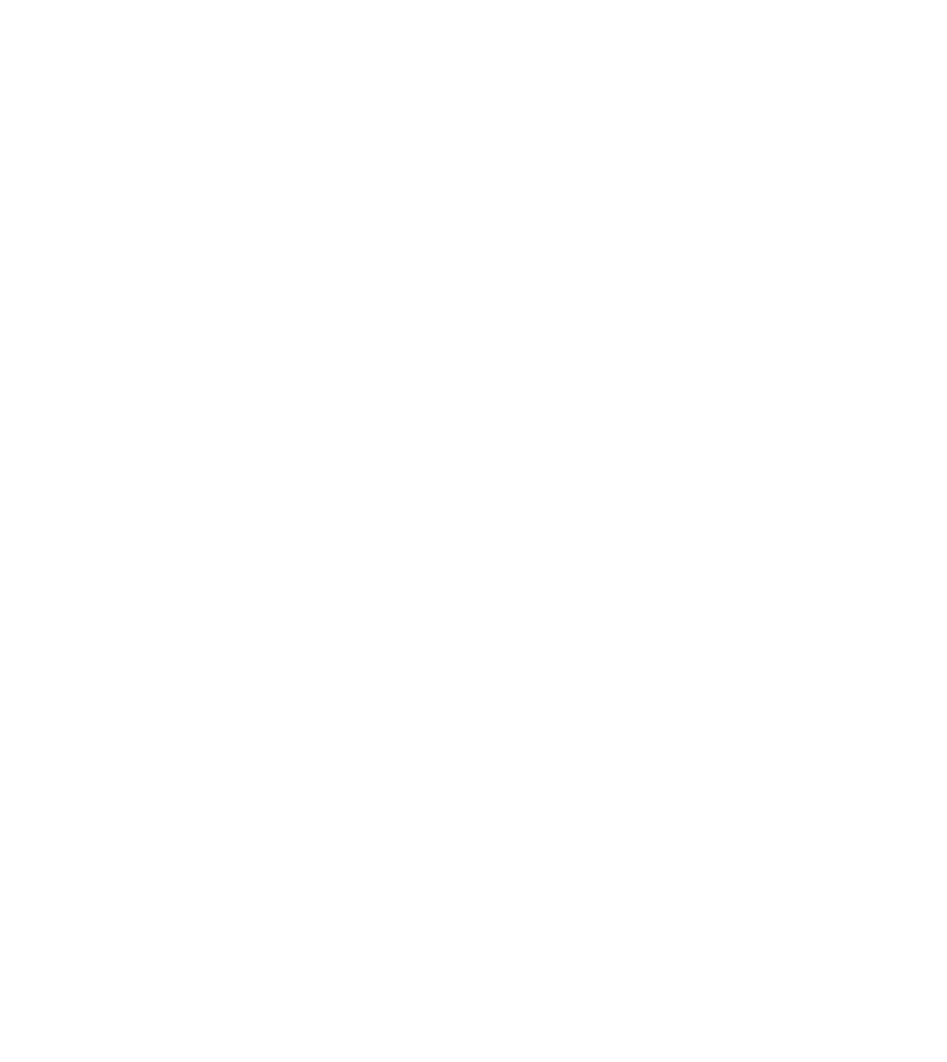
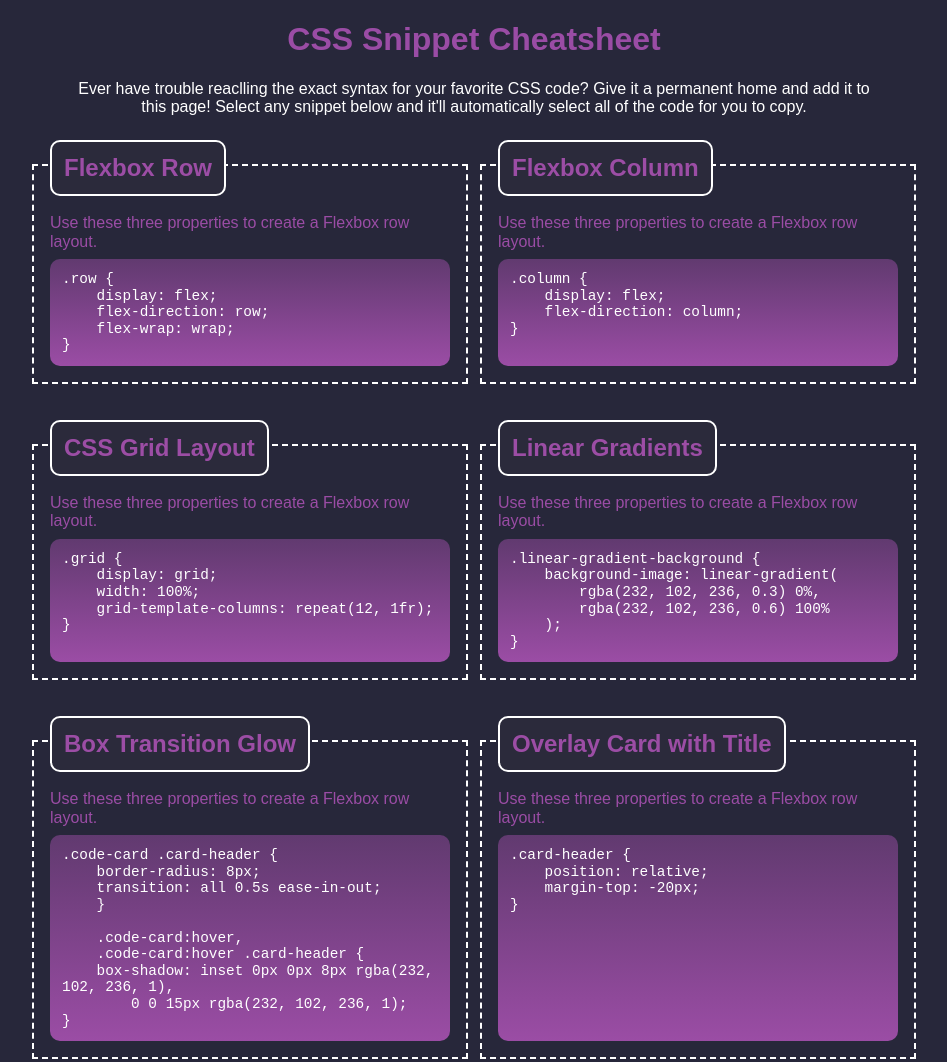
Before and after one commit to HUGODEHSIGN/bootcamp_css-snippet-cheat-sheet, a plain HTML site: page index.html in a window 1280 px wide. Shown: the whole page, without its empty margins (166-1113 px from the left). Before the commit the page ends 800 px from the top, so only its background shows below. Drawn offline with Linux system fonts and the light colour scheme.

Commit message:
finished styling and adding colors

```diff
--- a/assets/css/style.css
+++ b/assets/css/style.css
@@ -0,0 +1,118 @@
+* {
+  margin: 0;
+  padding: 0;
+}
+
+:root {
+  --rounded: 10px;
+  --spacing: 12px;
+  --spacing-md: 16px;
+  --spacing-xl: 48px;
+  --background: #2b2a3b;
+}
+
+body {
+  font-size: 16px;
+  background-color: #27273a;
+  font-family: Arial, Helvetica, sans-serif;
+}
+
+body {
+  margin: 8px;
+}
+
+header {
+  h1 {
+    text-align: center;
+    color: rgba(232, 102, 236, 0.6);
+  }
+  p {
+    max-width: 800px;
+    margin: 0 auto;
+    text-align: center;
+    color: white;
+  }
+}
+
+.card-container {
+  display: flex;
+  flex-direction: row;
+  flex-wrap: wrap;
+  gap: 12px;
+
+  justify-content: center;
+}
+
+.card {
+  position: relative;
+  border: 2px dashed white;
+  margin-top: var(--spacing-xl);
+  padding: var(--spacing-md);
+  padding-top: var(--spacing-xl);
+  display: flex;
+  flex-direction: column;
+  gap: 8px;
+  width: 400px;
+  transition: 300ms ease all;
+
+  h2 {
+    position: absolute;
+    padding: var(--spacing);
+    border: 2px solid white;
+    border-radius: var(--rounded);
+    top: -26px;
+    background-color: #2b2a3b;
+    color: rgba(232, 102, 236, 0.6);
+    transition: 300ms ease;
+  }
+
+  p {
+    color: rgba(232, 102, 236, 0.6);
+  }
+
+  pre {
+    padding: var(--spacing);
+    background-color: lightgray;
+    border-radius: var(--rounded);
+    font-size: 0.9rem;
+    height: 100%;
+    color: white;
+
+    /* gradient */
+    background: linear-gradient(
+      rgba(232, 102, 236, 0.3) 0%,
+      rgba(232, 102, 236, 0.6) 100%
+    );
+
+    /* make pre element auto wrap */
+    white-space: pre-wrap;
+    white-space: -moz-pre-wrap;
+    white-space: -pre-wrap;
+    white-space: -o-pre-wrap;
+    word-wrap: break-word;
+
+    transition: 300ms ease all;
+  }
+}
+
+.card:hover {
+  box-shadow: inset 0px 0px 8px rgba(232, 102, 236, 1),
+    0 0 15px rgba(232, 102, 236, 1);
+
+  h2 {
+    box-shadow: inset 0px 0px 8px rgba(232, 102, 236, 1),
+      0 0 15px rgba(232, 102, 236, 1);
+  }
+
+  pre {
+    box-shadow: inset 0px 0px 8px rgba(232, 102, 236, 1),
+      0 0 15px rgba(232, 102, 236, 1);
+  }
+}
+
+.linear-gradient-background {
+  background-image: linear-gradient(
+    rgba(232, 102, 236, 0.3) 0%,
+    rgba(232, 102, 236, 0.6) 100%
+  );
+}
--- a/index.html
+++ b/index.html
@@ -6,6 +6,100 @@
       name="viewport"
       content="width=device-width, initial-scale=1.0" />
     <title>Bootcamp CSS Cheat Sheet</title>
+    <link
+      rel="stylesheet"
+      href="./assets/css/normalize.css" />
+    <link
+      rel="stylesheet"
+      href="./assets/css/style.css" />
   </head>
-  <body></body>
+  <body>
+    <header>
+      <h1>CSS Snippet Cheatsheet</h1>
+      <p>
+        Ever have trouble reaclling the exact syntax for your favorite CSS code?
+        Give it a permanent home and add it to this page! Select any snippet
+        below and it'll automatically select all of the code for you to copy.
+      </p>
+    </header>
+    <main>
+      <section class="card-container">
+        <div class="card">
+          <h2>Flexbox Row</h2>
+          <p>Use these three properties to create a Flexbox row layout.</p>
+          <pre>
+.row {
+    display: flex;
+    flex-direction: row;
+    flex-wrap: wrap;
+}</pre
+          >
+        </div>
+
+        <div class="card">
+          <h2>Flexbox Column</h2>
+          <p>Use these three properties to create a Flexbox row layout.</p>
+          <pre>
+.column {
+    display: flex;
+    flex-direction: column;
+}</pre
+          >
+        </div>
+
+        <div class="card">
+          <h2>CSS Grid Layout</h2>
+          <p>Use these three properties to create a Flexbox row layout.</p>
+          <pre>
+.grid {
+    display: grid;
+    width: 100%;
+    grid-template-columns: repeat(12, 1fr);
+}</pre
+          >
+        </div>
+
+        <div class="card">
+          <h2>Linear Gradients</h2>
+          <p>Use these three properties to create a Flexbox row layout.</p>
+          <pre>
+.linear-gradient-background {
+    background-image: linear-gradient(
+        rgba(232, 102, 236, 0.3) 0%,
+        rgba(232, 102, 236, 0.6) 100%
+    );
+}</pre
+          >
+        </div>
+
+        <div class="card">
+          <h2>Box Transition Glow</h2>
+          <p>Use these three properties to create a Flexbox row layout.</p>
+          <pre>
+.code-card .card-header {
+    border-radius: 8px;
+    transition: all 0.5s ease-in-out;
+    }
+
+    .code-card:hover,
+    .code-card:hover .card-header {
+    box-shadow: inset 0px 0px 8px rgba(232, 102, 236, 1),
+        0 0 15px rgba(232, 102, 236, 1);
+}</pre
+          >
+        </div>
+
+        <div class="card">
+          <h2>Overlay Card with Title</h2>
+          <p>Use these three properties to create a Flexbox row layout.</p>
+          <pre>
+.card-header {
+    position: relative;
+    margin-top: -20px;
+}</pre
+          >
+        </div>
+      </section>
+    </main>
+  </body>
 </html>
```
Also changed, not shown: assets/css/images/01-app-desktop.png (added), assets/css/images/02-app-tablet.png (added), assets/css/images/03-app-mobile.png (added).
